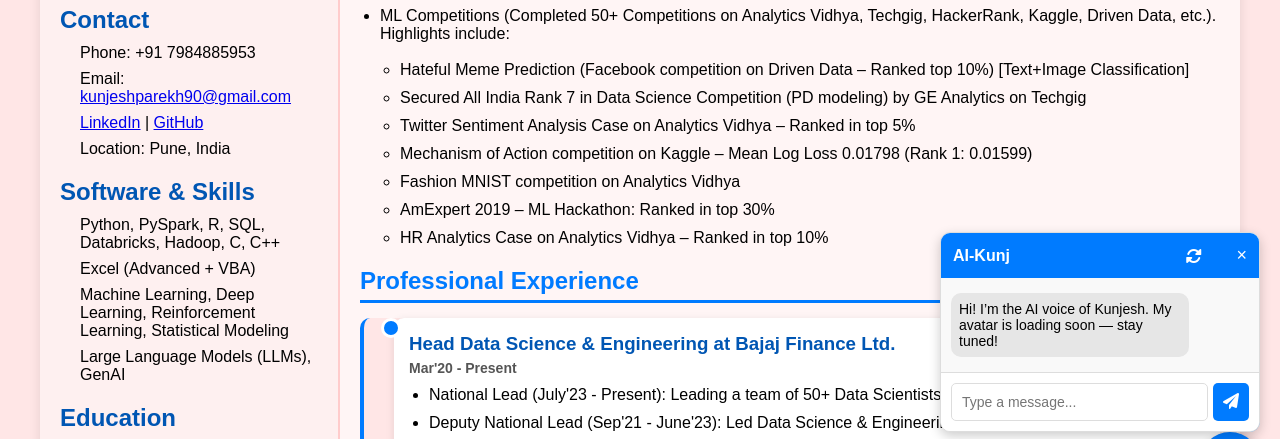
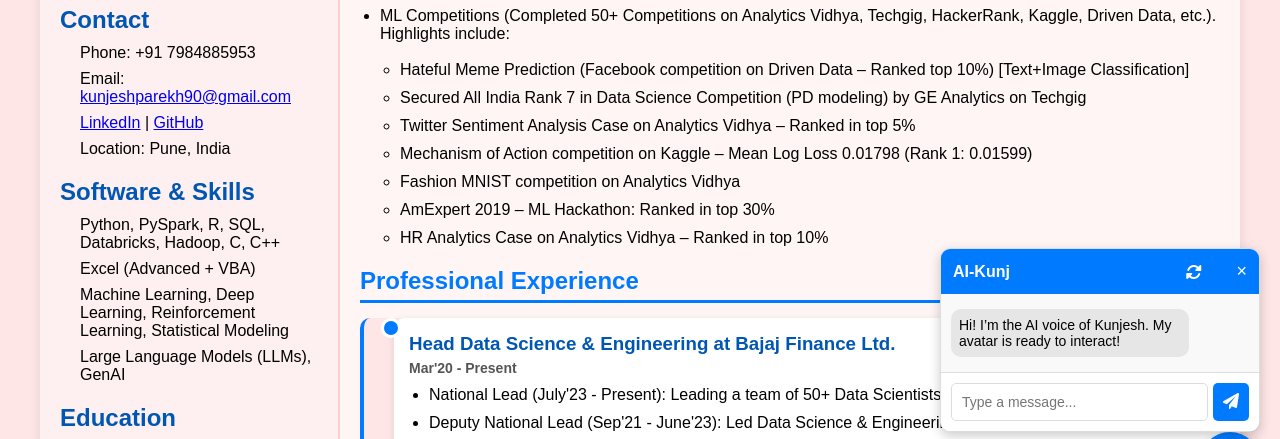
Before and after one commit to kunjesh90/kunjeshweb, a website: page frontend/index.html in a window 1280 px wide. Both pictures are taken after a click on the element "AI-Kunj". Shown: the part 288-727 px from the top of the page. Drawn offline with Linux system fonts and the light colour scheme; files whose address does not match are found by name.

Commit message:
Update index.html

```diff
--- a/frontend/index.html
+++ b/frontend/index.html
@@ -360,7 +360,7 @@
   </div>
   <div id="chat-body">
     <div id="chat-messages">
-      <p class="bot-message">Hi! I’m the AI voice of Kunjesh. My avatar is loading soon — stay tuned!</p>
+      <p class="bot-message">Hi! I’m the AI voice of Kunjesh. My avatar is ready to interact!</p>
     </div>
   </div>
   <div id="chat-input">
```
